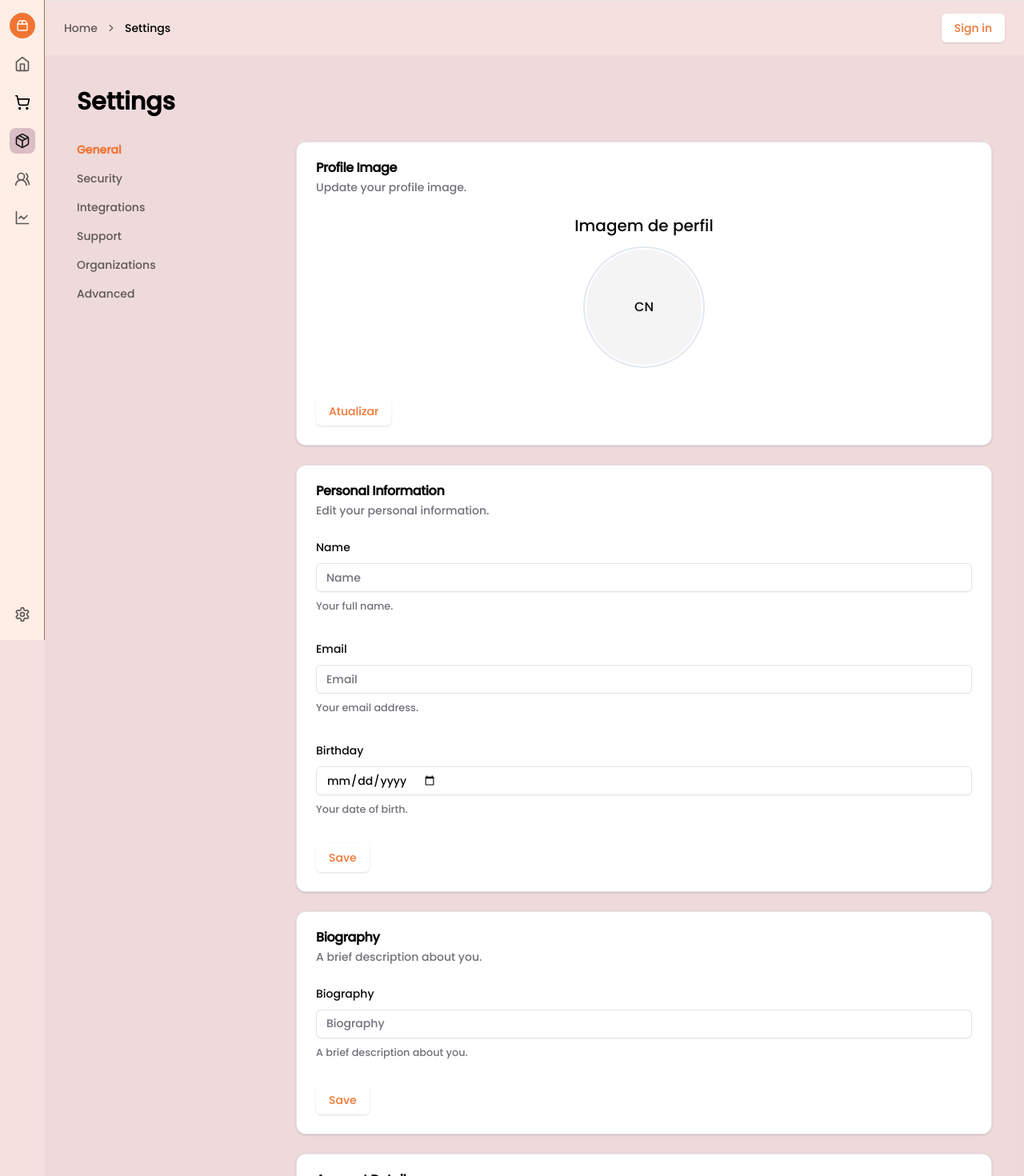
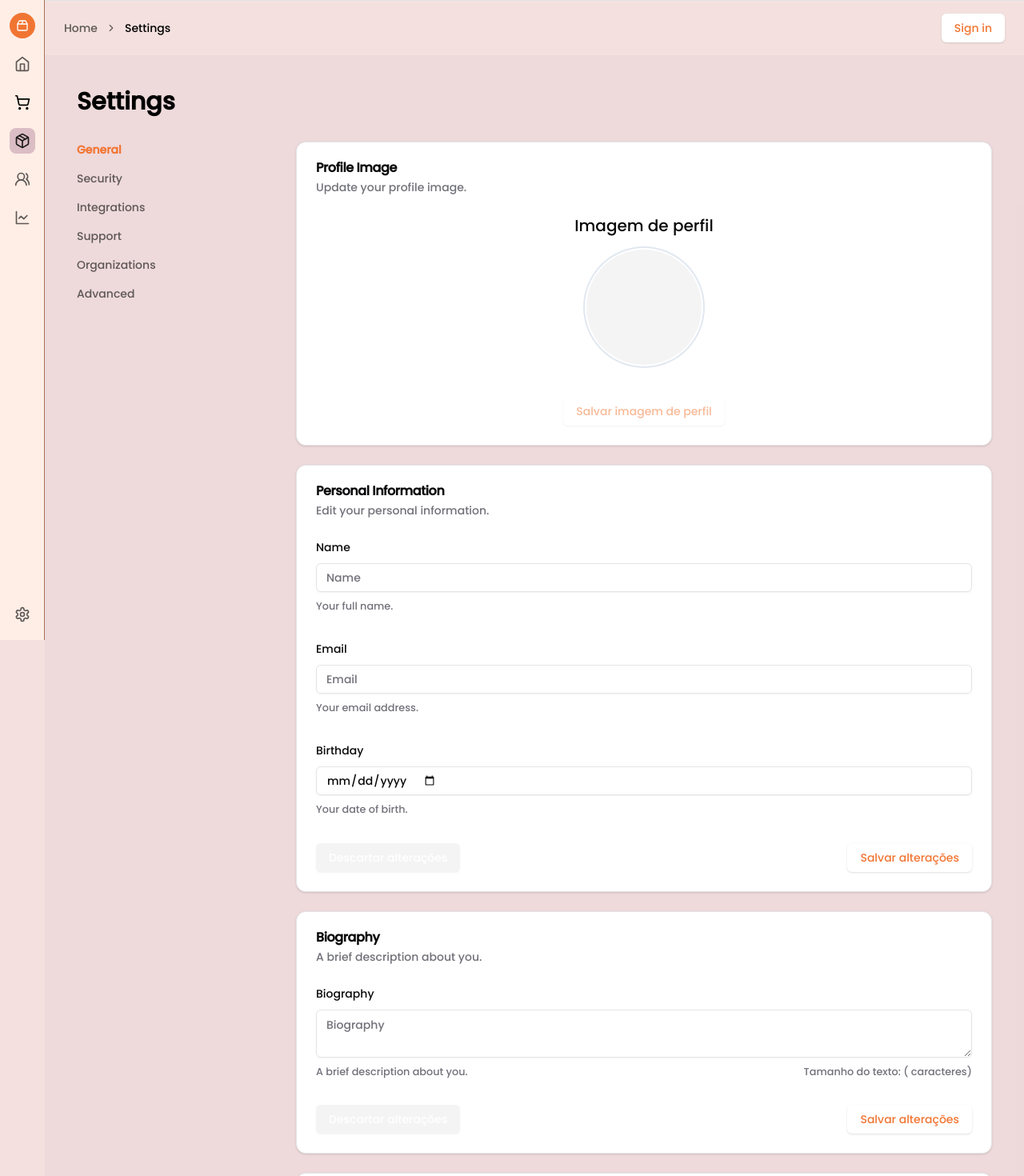
Before and after one commit to kenielnunes/app-mytems, a Next.js app: page /settings in a window 1280 px wide. Shown: the top 1470 px of the page at 80% size. Built offline with nearby package versions, Linux system fonts and the light colour scheme; a web font is replaced by a local one.

Commit message:
FEAT: profile updates

```diff
--- a/package.json
+++ b/package.json
@@ -41,7 +41,7 @@
     "class-variance-authority": "^0.7.0",
     "clsx": "^2.1.0",
     "cmdk": "^0.2.1",
-    "date-fns": "^3.3.1",
+    "date-fns": "^3.6.0",
     "embla-carousel": "^8.1.8",
     "embla-carousel-react": "^8.1.8",
     "lucide-react": "^0.316.0",
--- a/src/components/form/settings/biography.tsx
+++ b/src/components/form/settings/biography.tsx
@@ -16,11 +16,26 @@ import {
 import { Input } from "@/components/ui/input";
 import { biographySchema } from "./schemas";
 import { useSession } from "@/contexts/use-session";
+import { Textarea } from "@/components/ui/textarea";
+import { useEffect, useState } from "react";
+import { toast } from "sonner";
+import { updateUser } from "@/services/api/modules/user/update-user";
 
 type BiographyFormData = z.infer<typeof biographySchema>;
 
 export function BiographyForm() {
-  const { user } = useSession();
+  const { user, revalidateUser } = useSession();
+
+  const MAX_BIO_CHARS = 255;
+
+  const revertChanges = () => {
+    form.reset({
+      biography: user?.biography,
+    });
+  };
+
+  const [isExceededChars, setIsExceededChars] = useState<boolean>(false);
+
   const form = useForm<BiographyFormData>({
     resolver: zodResolver(biographySchema),
     defaultValues: {
@@ -29,9 +44,28 @@ export function BiographyForm() {
   });
 
   const onSubmit = (data: BiographyFormData) => {
-    console.log(data);
-    // Handle form submission
+    toast.promise(
+      updateUser({
+        biography: data.biography,
+      }),
+      {
+        loading: `Atualizando biografia`,
+        success: () => {
+          revalidateUser();
+          return "Biografia atualizada com sucesso!";
+        },
+        error: `Falha na atualização da biografia`,
+      }
+    );
   };
+
+  const bioLength = form.watch("biography")?.length;
+
+  useEffect(() => {
+    if (bioLength && bioLength >= MAX_BIO_CHARS) {
+      setIsExceededChars(true);
+    }
+  }, [bioLength]);
 
   return (
     <Form {...form}>
@@ -43,14 +77,28 @@ export function BiographyForm() {
             <FormItem>
               <FormLabel>Biography</FormLabel>
               <FormControl>
-                <Input placeholder="Biography" {...field} />
+                <Textarea placeholder="Biography" {...field} />
               </FormControl>
-              <FormDescription>A brief description about you.</FormDescription>
+              <div className="flex justify-between">
+                <FormDescription>
+                  A brief description about you.
+                </FormDescription>
+                <FormDescription
+                  className={isExceededChars ? `!text-red-700` : ""}
+                >
+                  Tamanho do texto: ({bioLength} caracteres)
+                </FormDescription>
+              </div>
               <FormMessage />
             </FormItem>
           )}
         />
-        <Button type="submit">Save</Button>
+        <div className="flex justify-between">
+          <Button variant={"secondary"} type="button" onClick={revertChanges}>
+            Descartar alterações
+          </Button>
+          <Button type="submit">Salvar alterações</Button>
+        </div>
       </form>
     </Form>
   );
--- a/src/components/form/settings/profile-image.tsx
+++ b/src/components/form/settings/profile-image.tsx
@@ -20,13 +20,12 @@ import SvgProfileImageText from "@/components/svg/svg-profile-image-text";
 import { profileImgSchema } from "./schemas";
 import { useSession } from "@/contexts/use-session";
 import { toast } from "sonner";
-import { updateUser } from "@/services/api/modules/user/update-user";
 import { updateUserProfileImage } from "@/services/api/modules/user/update-user-profile-image";
 
 type FormValues = z.infer<typeof profileImgSchema>;
 
 export function ProfileImageForm() {
-  const { user } = useSession();
+  const { user, revalidateUser } = useSession();
 
   const form = useForm<FormValues>({
     resolver: zodResolver(profileImgSchema),
@@ -34,6 +33,7 @@ export function ProfileImageForm() {
 
   const [selectedFile, setSelectedFile] =
     React.useState<FileWithPreview | null>(null);
+  const [croppedBlob, setCroppedBlob] = React.useState<Blob | null>(null);
   const [isDialogOpen, setDialogOpen] = React.useState(false);
 
   const accept = {
@@ -60,14 +60,22 @@ export function ProfileImageForm() {
     accept,
   });
 
-  const onSubmit = async (data: FormValues) => {
-    console.log("Form submitted with data:", data);
+  const onSubmit = async () => {
+    if (!croppedBlob) return;
+
+    console.log("croppedBlob", croppedBlob);
 
     const formData = new FormData();
+    formData.append("profileImg", croppedBlob);
 
-    formData.append("profileImg", data.profileImg);
-
-    toast.promise(updateUserProfileImage(formData));
+    toast.promise(updateUserProfileImage(formData), {
+      loading: "Atualizando imagem de perfil",
+      success: () => {
+        revalidateUser();
+        return "Imagem atualizada com sucesso!";
+      },
+      error: "Ocorreu um erro ao atualizar a imagem",
+    });
   };
 
   return (
@@ -93,23 +101,27 @@ export function ProfileImageForm() {
                           selectedFile={selectedFile}
                           setSelectedFile={(file) => {
                             setSelectedFile(file);
-                            field.onChange(selectedFile);
+                            field.onChange(file);
                           }}
+                          onCropComplete={setCroppedBlob} // Passando o blob cortado
                         />
                       ) : (
-                        <Avatar
+                        <div
                           {...getRootProps()}
-                          className="size-36 cursor-pointer ring-offset-2 ring-2 ring-slate-200"
+                          className="relative rounded-full group cursor-pointer"
                         >
                           <input {...getInputProps()} />
-                          <AvatarImage
-                            src={user?.profileImageUrl}
-                            alt="Profile Image"
-                          />
-                          <AvatarFallback>CN</AvatarFallback>
-                        </Avatar>
+                          <Avatar className="w-36 h-36 cursor-pointer ring-offset-2 ring-2 ring-slate-200">
+                            <AvatarImage src={user?.profileImageUrl} />
+                            <AvatarFallback>{user?.name}</AvatarFallback>
+                          </Avatar>
+
+                          <div className="absolute inset-0 rounded-full flex items-center justify-center bg-black/50 opacity-0 group-hover:opacity-100 transition-opacity">
+                            <p className="text-white">Trocar imagem</p>
+                          </div>
+                        </div>
                       )}
-                      <div className="absolute -bottom-12 left-28">
+                      <div className="absolute -bottom-12 left-28 ">
                         <SvgProfileImageText />
                       </div>
                     </div>
@@ -120,8 +132,11 @@ export function ProfileImageForm() {
             />
           </div>
         </div>
-        <div className="flex justify-between">
-          <Button type="submit">Atualizar</Button>
+
+        <div className="w-full flex items-center justify-center">
+          <Button disabled={!selectedFile} type="submit">
+            Salvar imagem de perfil
+          </Button>
         </div>
       </form>
     </Form>
--- a/src/components/form/settings/profile.tsx
+++ b/src/components/form/settings/profile.tsx
@@ -18,20 +18,36 @@ import { profileSchema } from "./schemas";
 import { useSession } from "@/contexts/use-session";
 import { updateUser } from "@/services/api/modules/user/update-user";
 import { toast } from "sonner";
+import { useEffect } from "react";
 
 type ProfileFormData = z.infer<typeof profileSchema>;
 
 export function ProfileForm() {
-  const { user } = useSession();
+  const { user, revalidateUser } = useSession();
 
   const form = useForm<ProfileFormData>({
     resolver: zodResolver(profileSchema),
     defaultValues: {
+      name: "",
+      email: "",
+      birthday: "",
+    },
+  });
+
+  const revertChanges = () => {
+    form.reset({
       name: user?.name,
       email: user?.email,
       birthday: user?.birthday,
-    },
-  });
+    });
+  };
+
+  // UseEffect para resetar os valores do formulário quando o user estiver disponível
+  useEffect(() => {
+    if (user) {
+      revertChanges();
+    }
+  }, [user, form]);
 
   const onSubmit = async (data: ProfileFormData) => {
     const { birthday } = data;
@@ -49,18 +65,19 @@ export function ProfileForm() {
 
     toast.promise(
       updateUser({
-        ...data,
+        name: data.name,
+        email: data.email,
         birthday: date,
       }),
       {
-        loading: `Uploading data...`,
+        loading: `Atualizando dados`,
         success: () => {
-          return "updated user";
+          revalidateUser();
+          return "Dados atualizados com sucesso!";
         },
-        error: `Failed to update`,
+        error: `Falha na atualização dos dados`,
       }
     );
-    // Handle form submission
   };
 
   return (
@@ -108,7 +125,12 @@ export function ProfileForm() {
             </FormItem>
           )}
         />
-        <Button type="submit">Save</Button>
+        <div className="flex justify-between">
+          <Button variant={"secondary"} type="button" onClick={revertChanges}>
+            Descartar alterações
+          </Button>
+          <Button type="submit">Salvar alterações</Button>
+        </div>
       </form>
     </Form>
   );
--- a/src/components/form/settings/schemas.ts
+++ b/src/components/form/settings/schemas.ts
@@ -7,7 +7,7 @@ export const profileSchema = z.object({
 });
 
 export const biographySchema = z.object({
-  biography: z.string().optional(),
+  biography: z.string().max(255, "Máximo de 255 caracteres").optional(),
 });
 
 export const accountSchema = z.object({
--- a/src/components/layout/navbar.tsx
+++ b/src/components/layout/navbar.tsx
@@ -37,11 +37,11 @@ import { useSession } from "@/contexts/use-session";
 
 export function SubNav() {
   const [isAuth, setIsAuth] = React.useState(false);
+  const { auth } = parseCookies();
 
   React.useEffect(() => {
-    const { auth } = parseCookies();
     setIsAuth(!!auth);
-  }, []);
+  }, [isAuth, auth]);
 
   const { user } = useSession();
 
--- a/src/components/svg/svg-profile-image-text.tsx
+++ b/src/components/svg/svg-profile-image-text.tsx
@@ -30,7 +30,7 @@ export default function SvgProfileImageText() {
           direction="ltr"
           dominantBaseline="alphabetic"
         >
-          Click on the profile
+          Clique para alterar a imagem
         </text>
       </g>
       <g strokeLinecap="round">
--- a/src/contexts/use-session.tsx
+++ b/src/contexts/use-session.tsx
@@ -1,14 +1,22 @@
 import { authUserByMagicLink } from "@/services/api/modules/auth/auth-user-by-magic-link";
 import { findUserByCredential } from "@/services/api/modules/user/find-user-by-credential";
+import { useQuery, useQueryClient } from "@tanstack/react-query";
 import { useRouter } from "next/router";
 import { destroyCookie, parseCookies, setCookie } from "nookies";
-import React, { createContext, ReactNode, useContext, useState } from "react";
+import React, {
+  createContext,
+  ReactNode,
+  useContext,
+  useState,
+  useEffect,
+} from "react";
 
 // Definindo o tipo para o contexto do usuário
 interface UserContextType {
   user: User | undefined;
   login: (userData: User) => void;
   logout: () => void;
+  revalidateUser: () => void;
 }
 
 // Criando o contexto do usuário
@@ -18,18 +26,47 @@ const UserContext = createContext<UserContextType | undefined>(undefined);
 export const useSession = () => {
   const context = useContext(UserContext);
   if (!context) {
-    throw new Error("useUser deve ser usado dentro de um UserProvider");
+    throw new Error("useSession deve ser usado dentro de um SessionProvider");
   }
   return context;
 };
 
 // Componente provedor do contexto do usuário
 export const SessionProvider = ({ children }: { children: ReactNode }) => {
-  const [user, setUser] = useState<User>();
+  const { query, replace, pathname } = useRouter();
+  const queryClient = useQueryClient();
+  const [user, setUser] = useState<User | undefined>(undefined);
 
-  const { query, replace, pathname } = useRouter();
+  const revalidateUser = async () => {
+    const { auth: token } = parseCookies();
+    if (token) {
+      const updatedUser = await queryClient.fetchQuery<User>({
+        queryKey: ["user"],
+      });
+      setUser(updatedUser);
+    } else {
+      setUser(undefined);
+    }
+  };
 
-  React.useEffect(() => {
+  const { data } = useQuery<User>({
+    queryKey: ["user"],
+    queryFn: async () => {
+      const { auth: token } = parseCookies();
+      if (token) {
+        const user = await findUserByCredential();
+        return user;
+      }
+    },
+  });
+
+  useEffect(() => {
+    if (data) {
+      setUser(data);
+    }
+  }, [data]);
+
+  useEffect(() => {
     async function authByMagicLink() {
       if (query.magicAuthToken) {
         try {
@@ -37,13 +74,13 @@ export const SessionProvider = ({ children }: { children: ReactNode }) => {
             query.magicAuthToken as string
           );
 
-          // salva o jwt nos cookies
+          // Salva o JWT nos cookies
           setCookie(undefined, "auth", auth.content.authToken);
 
-          // salva os dados do usuario no context
-          setUser(auth.content.user);
+          // Revalida os dados do usuário
+          await revalidateUser();
 
-          // limpa o token de autenticação da url
+          // Limpa o token de autenticação da URL
           replace({
             pathname,
             query: {},
@@ -55,31 +92,20 @@ export const SessionProvider = ({ children }: { children: ReactNode }) => {
     }
 
     authByMagicLink();
-
-    const { auth: token } = parseCookies();
-
-    async function recoverUserInfo() {
-      if (token) {
-        const user = await findUserByCredential();
-
-        setUser(user);
-      }
-    }
-
-    recoverUserInfo();
   }, [query.magicAuthToken]);
 
   const login = (userData: User) => {
     setUser(userData);
+    revalidateUser();
   };
 
   const logout = () => {
+    destroyCookie(undefined, "auth");
     setUser(undefined);
-    destroyCookie(undefined, "auth");
   };
 
   return (
-    <UserContext.Provider value={{ user, login, logout }}>
+    <UserContext.Provider value={{ user, login, logout, revalidateUser }}>
       {children}
     </UserContext.Provider>
   );
--- a/src/pages/edit-ad/[advertisement_id].tsx
+++ b/src/pages/edit-ad/[advertisement_id].tsx
@@ -48,7 +48,7 @@ export const getServerSideProps: GetServerSideProps = async (context) => {
   console.log("context auth", auth);
 
   api.defaults.headers["Authorization"] = `Bearer ${auth}`;
-  const res = await api.get(`/ad/${advertisement_id}`);
+  const res = await api.get(`/ads/${advertisement_id}`);
   const item = await res.data;
 
   // Return the item data as props
```
Also changed, not shown: src/components/ui/image-cropper/index.tsx (+47 -45 lines), src/pages/ads/index.tsx (+12 -34 lines), src/services/api/modules/item/create-ad.ts (+8 -8 lines), 1 other file (tests, documents, lock files or other folders).
